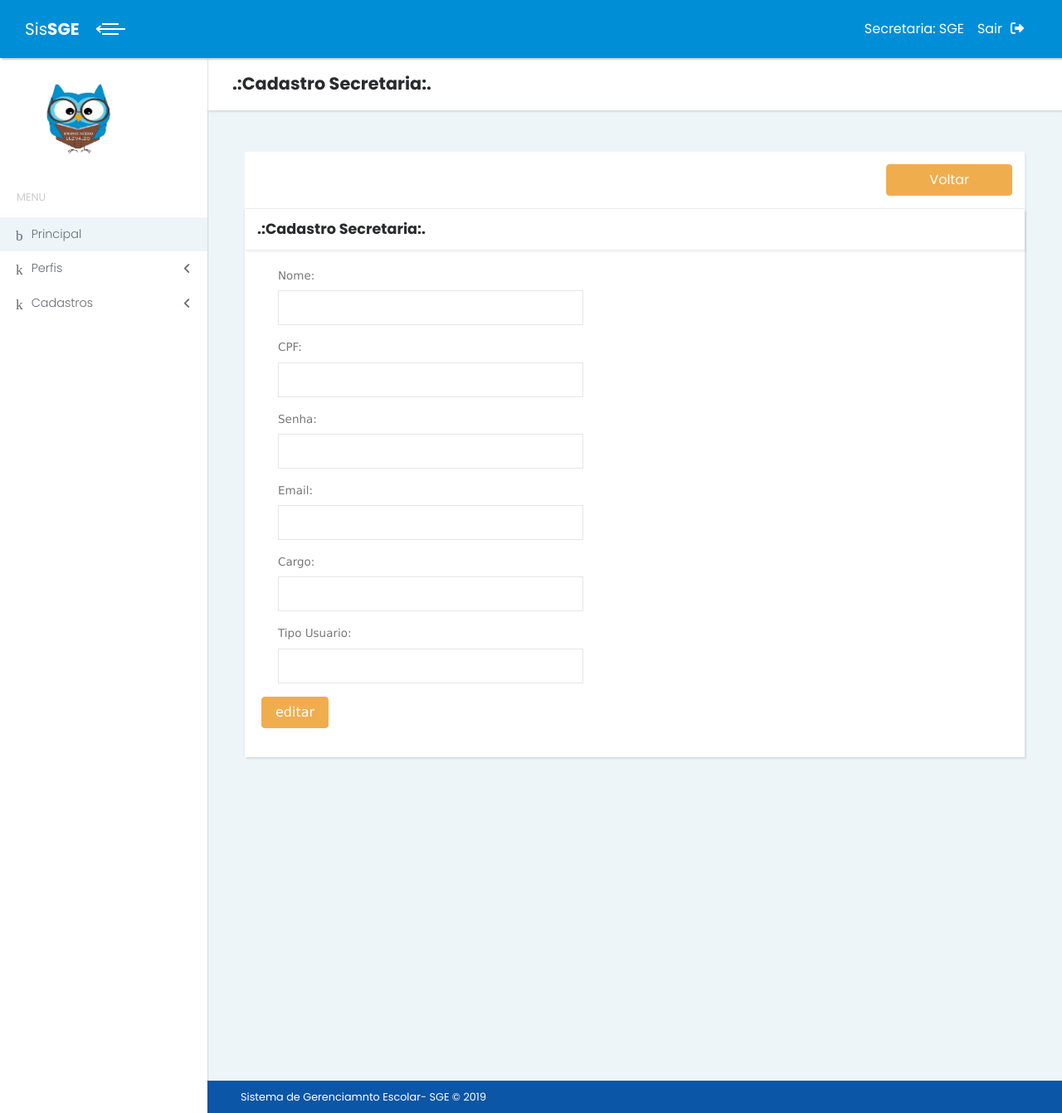
After one commit to rikuji/SGE, a PHP site: page /novoUsuarioSecretaria.php?idSecretaria=1 in a window 1280 px wide. The commit adds this page. Shown: the whole page at 83% size. Run offline with PHP 8.4, Linux system fonts and the light colour scheme; some libraries are stand-ins or nearby versions; some web fonts are replaced.

Commit message:
Secretaria

```diff
--- a/classes/SecretariaDAO.php
+++ b/classes/SecretariaDAO.php
@@ -47,6 +47,14 @@
 			$results = $stmt->fetchAll(PDO::FETCH_ASSOC);
 			return $results;
 		}
+		public function listarPorIdSecretaria(){
+			$query = "SELECT * FROM usersecretaria where idSecretaria=";
+			$conexao = new PDO("mysql:host=127.0.0.1;dbname=sge","root","");
+			$stmt = $conexao->prepare($query);
+			$stmt->execute();
+			$results = $stmt->fetchAll(PDO::FETCH_ASSOC);
+			return $results;
+		}
 		public function deletarSecretaria($id){
 			$sql = $this->db->prepare("DELETE FROM {$this->table} WHERE idSecretaria = {$id}");
 			print_r($sql);
--- /dev/null
+++ b/novoUsuarioSecretaria.php
@@ -0,0 +1,87 @@
+<?php
+	require_once "template/header.php";
+	require_once "template/menu.php";
+
+  $idUsuario = $_GET["idSecretaria"];
+
+  $secretariaDAO = new SecretariaDAO();
+  $secretaria = new Secretaria();
+
+  $acao = "editar";
+
+ ?>
+ 	<div class="content-inner">
+  <!-- Page Header-->
+  <header class="page-header">
+    <div class="container-fluid">
+      <h2 class="no-margin-bottom">.:Cadastro Secretaria:.</h2>
+    </div>
+  </header>
+  <section class="forms">
+    <div class="container-fluid">
+      <div class="col-lg-12">
+        <?php if(isset($_GET['msg'])){ ?>
+        <div class="alert alert-<?php echo $_GET['class']; ?>">
+          <?php echo $_GET['msg']; ?>
+        </div>
+        <?php } ?>
+        <div class="cards">
+            <div class="card-header d-flex align-items-right">
+            <a style="margin-left: auto;"></a>
+              &nbsp;
+              &nbsp;
+              <a href="secretaria.php" class="btn btn-warning col-sm-2" style="">Voltar</a>
+        </div>
+      </div>
+    </div>
+    <!-- Form Elements -->
+    <div class="col-lg-12">
+      <div class="card">
+        <div class="card-header d-flex align-items-center">
+          <h3 class="h4">.:Cadastro Secretaria:.</h3>
+        </div>
+        <div class="card-body">
+          <form action="salvaSecretaria.php?acao=<?php echo $acao; ?>" method="POST" class="form-horizontal">
+              <div class="form-group row">
+                <label class="col-sm-3 form-control-label" for="nomeSecretaria">Nome:</label>
+                    <div class="col-sm-9">
+                        <input type="text"  id="nomeSecretaria" name="nomeSecretaria" class="form-control" value="<?php echo $secretaria->getNomeSecretaria(); ?>" ></input>
+                        <input type="hidden" name="idSecretaria" id="idSecretaria" value="<?php echo $secretaria->getIdSecretaria(); ?>"></input>
+                    </div>
+              </div>
+            <div class="form-group row">
+              <label class="col-sm-3 form-control-label" for="cpfSecretaria">CPF:</label>
+                  <div class="col-sm-9">
+                      <input type="text"  id="cpfSecretaria" name="cpfSecretaria" class="form-control" value="<?php echo $secretaria->getCpfSecretaria(); ?>" ></input>
+                  </div>
+            </div>
+            <div class="form-group row">
+              <label class="col-sm-3 form-control-label" for="senhaSecretaria">Senha:</label>
+                  <div class="col-sm-9">
+                      <input type="text"  id="senhaSecretaria" name="senhaSecretaria" class="form-control" value="<?php echo $secretaria->getSenhaSecretaria(); ?>" ></input>
+                  </div>
+            </div>
+            <div class="form-group row">
+              <label class="col-sm-3 form-control-label" for="emailSecretaria">Email:</label>
+                  <div class="col-sm-9">
+                      <input type="text"  id="emailSecretaria" name="emailSecretaria" class="form-control" value="<?php echo $secretaria->getEmailSecretaria(); ?>" ></input>
+                  </div>
+            </div>
+            <div class="form-group row">
+              <label class="col-sm-3 form-control-label" for="cargoSecretaria">Cargo:</label>
+                  <div class="col-sm-9">
+                      <input type="text"  id="cargoSecretaria" name="cargoSecretaria" class="form-control" value="<?php echo $secretaria->getCargoSecretaria(); ?>" ></input>
+                  </div>
+            </div>
+             <div class="form-group row">
+              <label class="col-sm-3 form-control-label" for="idTipoUsuario">Tipo Usuario:</label>
+                  <div class="col-sm-9">
+                      <input type="number"  id="idTipoUsuario" name="idTipoUsuario" class="form-control" value="<?php echo $secretaria->getIdTipoUsuario(); ?>" ></input>
+                  </div>
+            </div>
+            <button type="submit" class="btn btn-warning pull-right"><?php echo $acao; ?></button>
+          </form>
+        </div>
+    </div>
+  </section>
+<?php require_once "template/footer.php"; ?>
--- a/secretaria.php
+++ b/secretaria.php
@@ -91,7 +91,7 @@ else
 											<td><?php echo $secretaria["senhaSecretaria"] ?></td>
 											<td><?php echo $secretaria["cargoSecretaria"] ?> </td>
 											<td>
-												<a href="" class="btn btn-warning" data-toggle="tooltip" data-placement="top" title="Editar">
+												<a href="novoUsuarioSecretaria.php?idSecretaria=<?php echo $secretaria["idSecretaria"] ?>" class="btn btn-warning" data-toggle="tooltip" data-placement="top" title="Editar">
 													<i class="fa fa-pencil" aria-hidden="true"></i>
 												</a>
 												<a href="#" class="btn btn-danger" data-toggle="tooltip" data-placement="top" title="Deletar">
```
